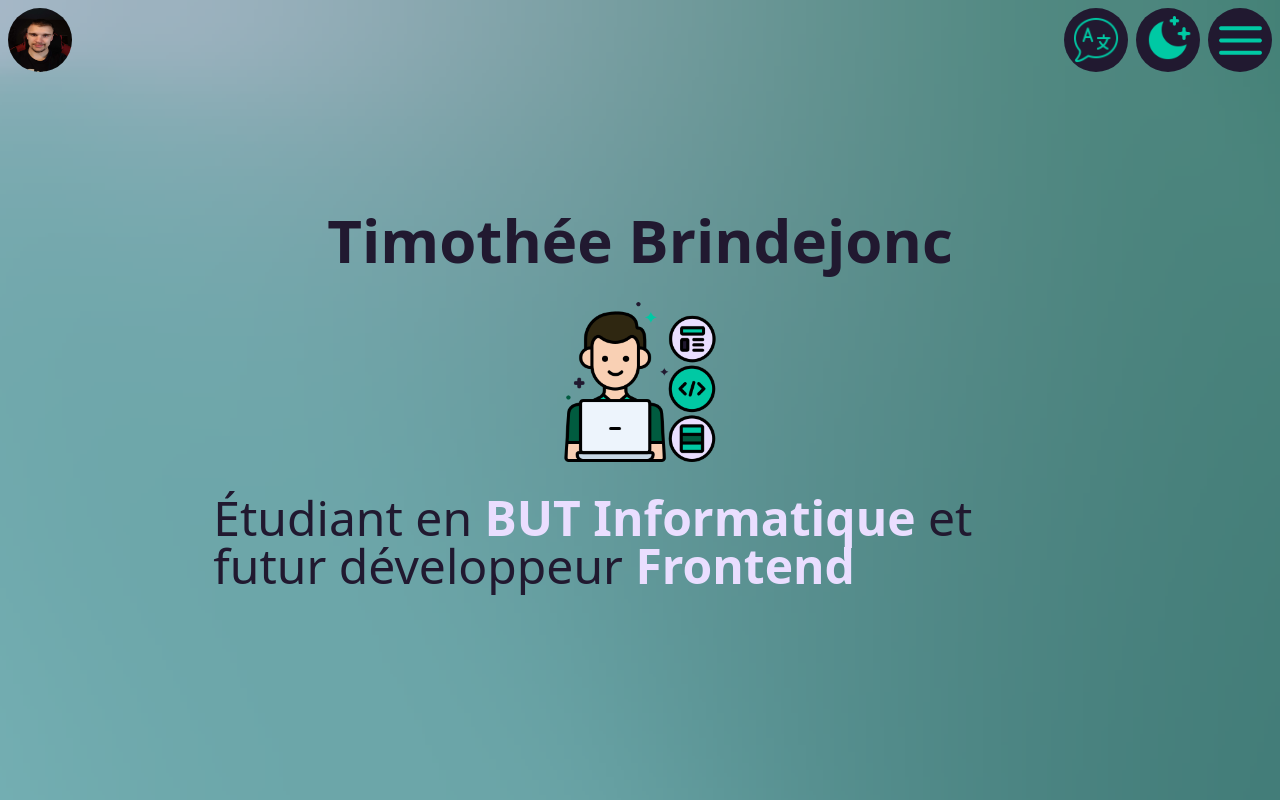
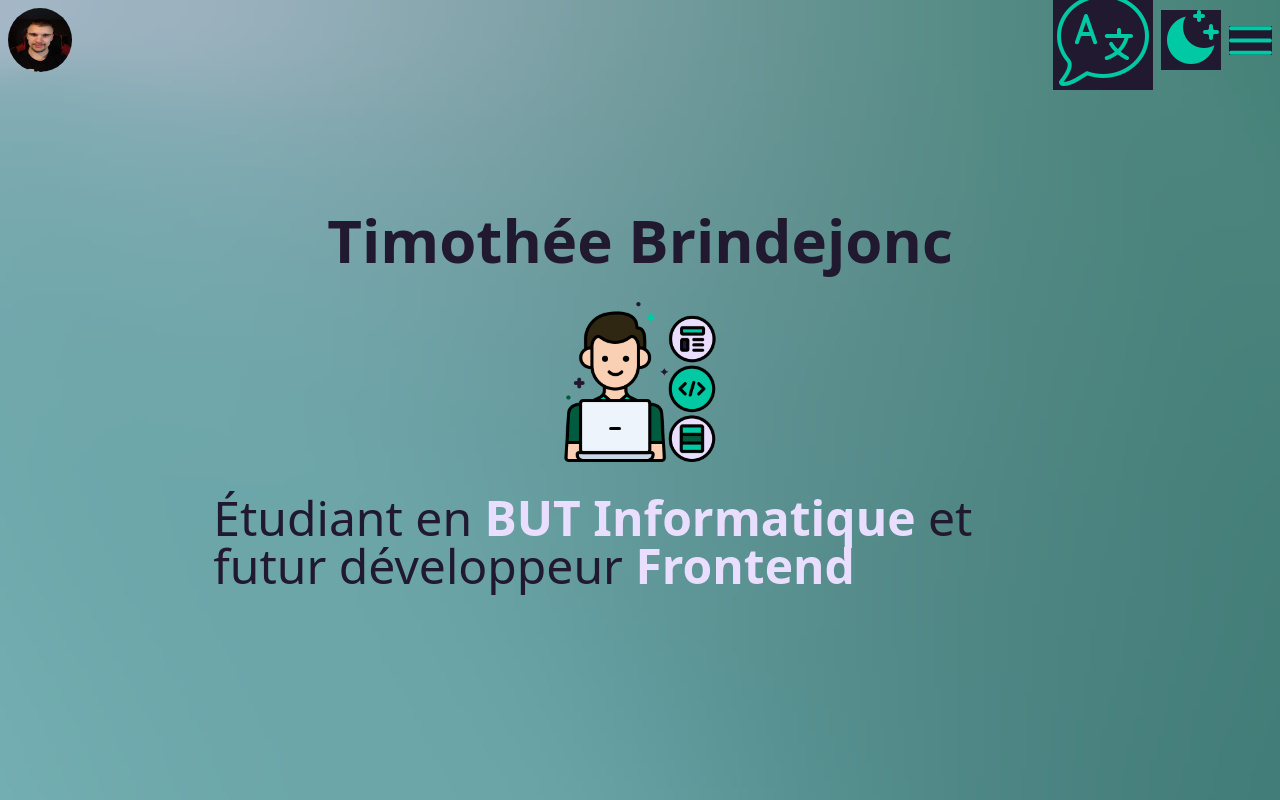
Before and after one commit to Timeuh/Portfolio-v2, a React (Vite) app: page / in a window 1280 px wide. Built offline with nearby package versions, Linux system fonts and the light colour scheme.

Commit message:
style: add dark theme

```diff
--- a/src/components/Navbar.tsx
+++ b/src/components/Navbar.tsx
@@ -13,14 +13,26 @@ export default function Navbar() {
     <div id={'navbar'} className={'w-full h-20 z-10 fixed top-0 flex flex-row justify-between items-center px-2'}>
       <img src='src/assets/images/pictures/photo_9.png' alt='me' className={'h-16 w-16 rounded-full'}/>
       <div className={'flex flex-row items-center space-x-2'}>
-        <div className={`${isCurrentLight ? 'navbar-item-background-light-mobile' : ''}`}>
-          <img src='src/assets/images/navbar/lang-light.png' alt='lang-icon' className={'navbar-item-light-mobile'}/>
+        <div className={`navbar-item-background-mobile ${isCurrentLight ? 'bg-violet-dark' : 'bg-pink-light'}`}>
+          {
+            isCurrentLight ?
+              <img src='src/assets/images/navbar/lang-light.png' alt='lang-icon' className={'navbar-item-mobile'}/>
+              :  <img src='src/assets/images/navbar/lang-dark.png' alt='lang-icon' className={'navbar-item-mobile'}/>
+          }
         </div>
-        <div className={`${isCurrentLight ? 'navbar-item-background-light-mobile' : ''}`}>
-          <img src='src/assets/images/navbar/moon.png' alt='lang-icon' className={'navbar-item-light-mobile'}/>
+        <div className={`navbar-item-background-mobile ${isCurrentLight ? 'bg-violet-dark' : 'bg-pink-light'}`}>
+          {
+            isCurrentLight ?
+              <img src='src/assets/images/navbar/moon.png' alt='lang-icon' className={'navbar-item-mobile'}/>
+              :  <img src='src/assets/images/navbar/sun.png' alt='lang-icon' className={'navbar-item-mobile'}/>
+          }
         </div>
-        <div className={`${isCurrentLight ? 'navbar-item-background-light-mobile' : ''}`}>
-          <img src='src/assets/images/navbar/selector-light.png' alt='lang-icon'/>
+        <div className={`navbar-item-background-mobile ${isCurrentLight ? 'bg-violet-dark' : 'bg-pink-light'}`}>
+          {
+            isCurrentLight ?
+              <img src='src/assets/images/navbar/selector-light.png' alt='lang-icon' />
+              :  <img src='src/assets/images/navbar/selector-dark.png' alt='lang-icon' />
+          }
         </div>
       </div>
     </div>
```
